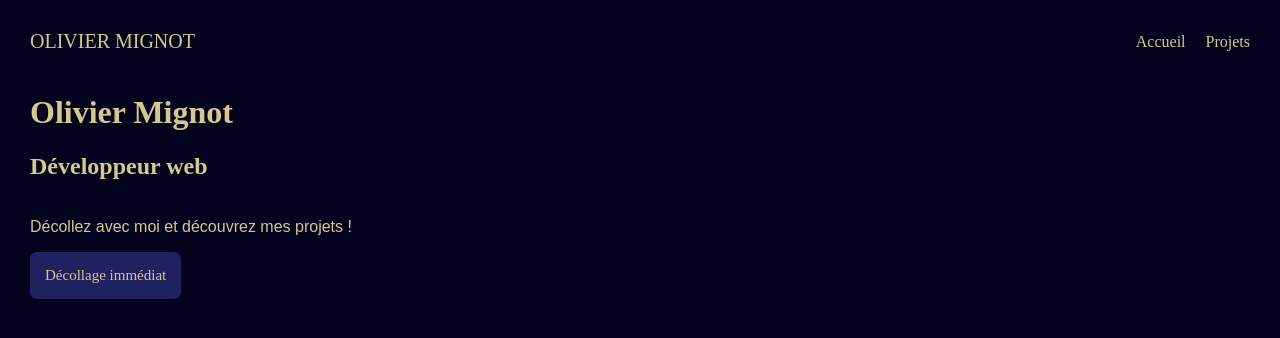
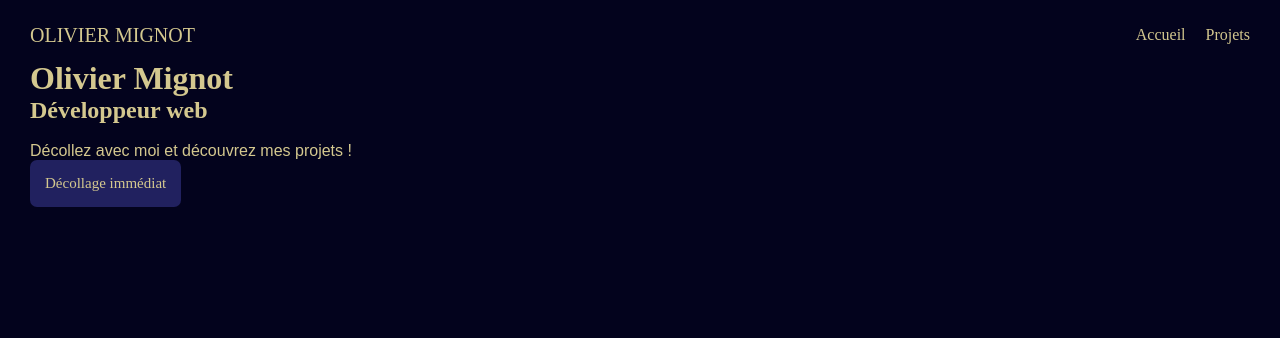
Before and after one commit to Olipt-M/Olipt-M.github.io, a Vue app: page / in a window 1280 px wide. Shown: the top 338 px of the page. Built offline with nearby package versions, Linux system fonts and the light colour scheme; a web font is replaced by a local one.

Commit message:
minor update of _reset.scss

```diff
--- a/src/assets/_reset.scss
+++ b/src/assets/_reset.scss
@@ -15,3 +15,8 @@ body {
 img {
   width: 100%;
 }
+
+h1, h2, p, div {
+  margin: 0;
+  padding: 0;
+}
```
